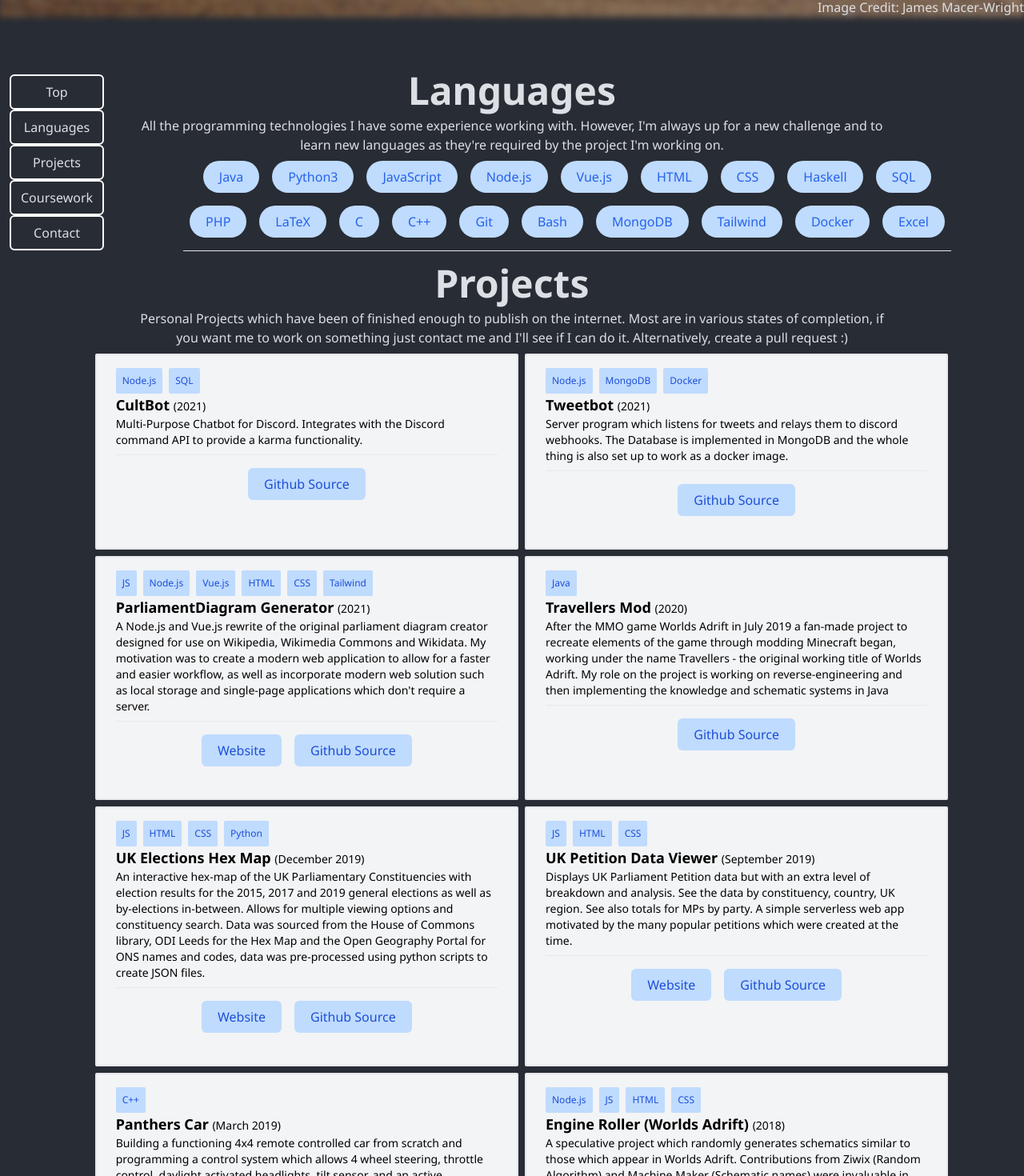
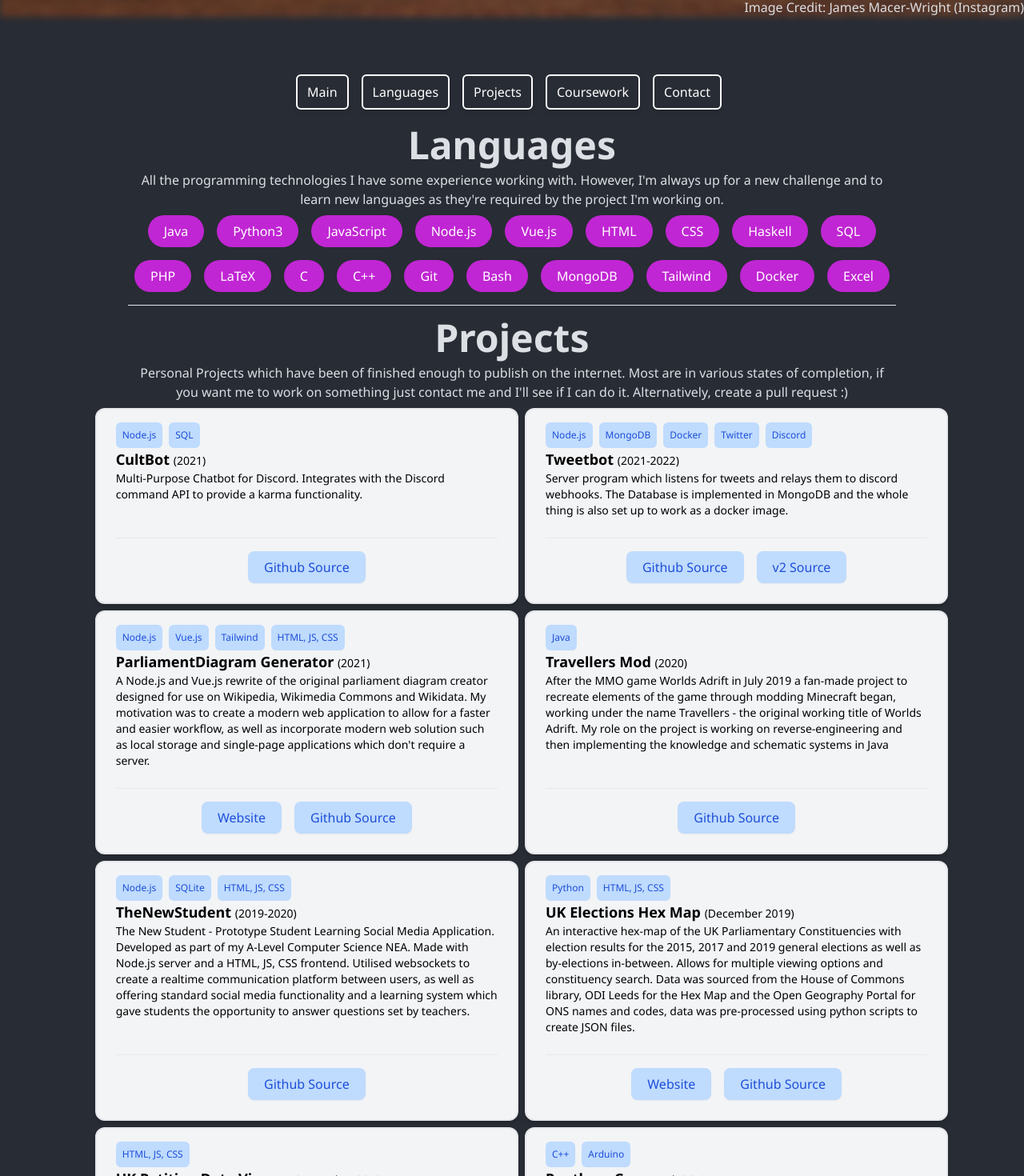
Before and after one commit to jamesm2w/portfolio, a Vue app: page / in a window 1280 px wide. Shown: the part 779-2249 px from the top of the page at 80% size. Built offline with nearby package versions, Linux system fonts and the light colour scheme.

Commit message:
data update and fixed some components styling

```diff
--- a/package.json
+++ b/package.json
@@ -13,7 +13,7 @@
     "@vitejs/plugin-vue": "^1.9.2",
     "autoprefixer": "^10.3.7",
     "postcss": "^8.3.9",
-    "tailwindcss": "^2.2.17",
+    "tailwindcss": "^3.0.24",
     "vite": "^2.6.0"
   }
 }
--- a/src/App.vue
+++ b/src/App.vue
@@ -1,7 +1,7 @@
 <template>
   <Slideshow class="z-0" />
 
-  <div ref="topSection" class="h-screen w-screen">
+  <div ref="topSection" class="h-screen w-screen" style="scroll-snap-align: start;">
     <img
       class="
         rounded-full
@@ -23,8 +23,8 @@
       jamesm2w
     </div>
 
-    <div class="sticky py-4 text-xl font-medium block">
-      Computer Scientist from Dorset, UK
+    <div class="sticky py-4 text-xl font-medium block text-white">
+      Computer Science Student from Dorset
     </div>
 
     <Button
@@ -35,25 +35,14 @@
           behavior: 'smooth',
         })
       "
+      class="text-white"
       >View Projects</Button
     >
   </div>
 
-  <div ref="projectSection" class="min-h-screen w-screen">
+  <div ref="projectSection" class="min-h-screen w-screen" project-section style="scroll-snap-align: start;">
     <NavButtons
       :navitems="navItems"
-      class="
-        sticky
-        top-3
-        flex
-        sm:flex-row
-        flex-wrap
-        justify-center
-        md:flex-col md:float-left
-        ml-3
-        py-3
-      "
-      style="background-color: #282c34;"
     ></NavButtons>
 
     <div ref="sectionTechnology"></div>
@@ -64,7 +53,7 @@
       they're required by the project I'm working on."
     >
       <div class="flex flex-row flex-wrap w-9/12 justify-center m-auto">
-        <Pill v-for="language in projectData.languages" :key="language">
+        <Pill v-for="language in projectData.languages" :key="language" class=" bg-fuchsia-600 text-white">
           {{ language }}
         </Pill>
       </div>
@@ -106,8 +95,8 @@
     <div ref="socialLinks"></div>
     <Section title="Contact & Links" description="Contact Me!">
       <div class="flex flex-row flex-wrap w-9/12 justify-center m-auto">
-        <Pill v-for="linkObj in projectData.socialLinks" :key="linkObj.name">
-          <a :href="linkObj.url" target="_blank">{{ linkObj.name }}</a>
+        <Pill v-for="linkObj in projectData.socialLinks" :key="linkObj.name" class="bg-emerald-500 hover:bg-emerald-700 transition-all duration-100 hover:shadow-md text-white">
+          <a :href="linkObj.url" target="_blank" class="text-white">{{ linkObj.name }}</a>
         </Pill>
       </div>
     </Section>
@@ -147,14 +136,13 @@ const sectionCoursework = ref(null);
 const socialLinks = ref(null);
 
 const navItems = [
-  { name: "Top", target: topSection },
+  { name: "Main", target: topSection },
   { name: "Languages", target: sectionTechnology },
   { name: "Projects", target: sectionProjects },
   { name: "Coursework", target: sectionCoursework },
   { name: "Contact", target: socialLinks },
 ];
 </script>
-
 <style>
 #app {
   font-family: "Noto Sans", sans-serif;
@@ -163,6 +151,7 @@ const navItems = [
   text-align: center;
   color: #dcdfe4;
   margin-top: 60px;
+  scroll-snap-type: y mandatory;
 }
 
 html {
--- a/src/assets/projects.json
+++ b/src/assets/projects.json
@@ -45,11 +45,7 @@
             "url": "https://instagram.com/jamesm2w/"
         },
         {
-            "name": "Discord: jamesm2w#2954",
-            "url": ""
-        },
-        {
-            "name": "Email: me (at) jamesm2w.me",
+            "name": "Email: me@jamesm2w.me",
             "url": "mailto:me@jamesm2w.me"
         }
     ],
@@ -57,16 +53,39 @@
         {
             "name": "CultBot",
             "date": "2021",
-            "links": [{"name": "Github Source", "url": "https://github.com/jamesm2w/cultbot"}],
+            "links": [
+                {
+                    "name": "Github Source",
+                    "url": "https://github.com/jamesm2w/cultbot"
+                }
+            ],
             "description": "Multi-Purpose Chatbot for Discord. Integrates with the Discord command API to provide a karma functionality.",
-            "languages": ["Node.js", "SQL"]
+            "languages": [
+                "Node.js",
+                "SQL"
+            ]
         },
         {
             "name": "Tweetbot",
-            "date": "2021",
-            "links": [{"name": "Github Source", "url": "https://github.com/jamesm2w/tweetbot"}],
+            "date": "2021-2022",
+            "links": [
+                {
+                    "name": "Github Source",
+                    "url": "https://github.com/jamesm2w/tweetbot"
+                },
+                {
+                    "name": "v2 Source",
+                    "url": "https://github.com/jamesm2w/tweetbot-v2"
+                }
+            ],
             "description": "Server program which listens for tweets and relays them to discord webhooks. The Database is implemented in MongoDB and the whole thing is also set up to work as a docker image.",
-            "languages": ["Node.js", "MongoDB", "Docker"]
+            "languages": [
+                "Node.js",
+                "MongoDB",
+                "Docker",
+                "Twitter",
+                "Discord"
+            ]
         },
         {
             "name": "ParliamentDiagram Generator",
@@ -83,12 +102,10 @@
             ],
             "description": "A Node.js and Vue.js rewrite of the original parliament diagram creator designed for use on Wikipedia, Wikimedia Commons and Wikidata. My motivation was to create a modern web application to allow for a faster and easier workflow, as well as incorporate modern web solution such as local storage and single-page applications which don't require a server.",
             "languages": [
-                "JS",
                 "Node.js",
                 "Vue.js",
-                "HTML",
-                "CSS",
-                "Tailwind"
+                "Tailwind",
+                "HTML, JS, CSS"
             ]
         },
         {
@@ -106,6 +123,20 @@
             ]
         },
         {
+            "name": "TheNewStudent",
+            "date": "2019-2020",
+            "links": [
+                {"name": "Github Source", "url": "https://github.com/jamesm2w/TheNewStudent"}
+            ],
+            "description": "The New Student - Prototype Student Learning Social Media Application. Developed as part of my A-Level Computer Science NEA. Made with Node.js server and a HTML, JS, CSS frontend. Utilised websockets to create a realtime communication platform between users, as well as offering standard social media functionality and a learning system which gave students the opportunity to answer questions set by teachers.",
+            "languages": [
+                "Node.js",
+                "SQLite",
+                "HTML, JS, CSS"
+            ]
+
+        },
+        {
             "name": "UK Elections Hex Map",
             "date": "December 2019",
             "links": [
@@ -120,10 +151,8 @@
             ],
             "description": "An interactive hex-map of the UK Parliamentary Constituencies with election results for the 2015, 2017 and 2019 general elections as well as by-elections in-between. Allows for multiple viewing options and constituency search. Data was sourced from the House of Commons library, ODI Leeds for the Hex Map and the Open Geography Portal for ONS names and codes, data was pre-processed using python scripts to create JSON files.",
             "languages": [
-                "JS",
-                "HTML",
-                "CSS",
-                "Python"
+                "Python",
+                "HTML, JS, CSS"
             ]
         },
         {
@@ -141,9 +170,7 @@
             ],
             "description": "Displays UK Parliament Petition data but with an extra level of breakdown and analysis. See the data by constituency, country, UK region. See also totals for MPs by party. A simple serverless web app motivated by the many popular petitions which were created at the time.",
             "languages": [
-                "JS",
-                "HTML",
-                "CSS"
+                "HTML, JS, CSS"
             ]
         },
         {
@@ -157,7 +184,8 @@
             ],
             "description": "Building a functioning 4x4 remote controlled car from scratch and programming a control system which allows 4 wheel steering, throttle control, daylight activated headlights, tilt sensor, and an active suspension for tilt correction. Code was written for the Arduino microcontroller in C++, the car and our team went on to win the 2019 National Championships. Unfortuntely the source code can not be published publicly.",
             "languages": [
-                "C++"
+                "C++",
+                "Arduino"
             ]
         },
         {
@@ -173,12 +201,11 @@
                     "url": "https://github.com/jamesm2w/engine-roller"
                 }
             ],
-            "description": "A speculative project which randomly generates schematics similar to those which appear in Worlds Adrift. Contributions from Ziwix (Random Algorithm) and Machine Maker (Schematic names) were invaluable in reverse-engineering the process.",
+            "description": "A speculative project which randomly generates schematics similar to those which appear in Worlds Adrift. Developed collaboratively to create which was invaluable in reverse-engineering the algorithms and random generation.",
             "languages": [
                 "Node.js",
-                "JS",
-                "HTML",
-                "CSS"
+                "MATLAB",
+                "HTML, JS, CSS"
             ]
         },
         {
@@ -200,15 +227,13 @@
             "date": "2019",
             "links": [
                 {
-                    "name":"Website",
+                    "name": "Website",
                     "url": "https://5carddraw.glitch.me/"
                 }
             ],
             "description": "Web version of the python Card Engine. Simple implementation of Poker (5 card draw). Click cards to discard, and click draw to draw from deck/rank hand.",
             "languages": [
-                "HTML",
-                "CSS",
-                "JS"
+                "HTML, JS, CSS"
             ]
         },
         {
@@ -233,38 +258,77 @@
     "coursework": [
         {
             "name": "Robot Maze Controller",
-            "date": "CS118",
+            "date": "CS118 Programming, 2020",
             "links": [],
-            "description": "Create a controller for a Robot Maze",
-            "languages": ["Java"]
+            "description": "Create a controller for a Robot to solve complex 2-Dimensional mazes using an algorithm.",
+            "languages": [
+                "Java"
+            ]
         },
         {
             "name": "File Editor",
-            "date": "CS132",
+            "date": "CS132 Computer Architecture, 2021",
             "links": [],
-            "description": "",
-            "languages": ["C"]
+            "description": "Create a command-line file editor which supports basic line editing, file creation, file deletion, and file copying. In addition, I extended it with modular functionality to allow custom program definitions as well as a basic variable system.",
+            "languages": [
+                "C"
+            ]
         },
         {
             "name": "Scratch Clone",
-            "date": "CS141",
-            "links": [],
-            "description": "",
-            "languages": ["Haskell"]
+            "date": "CS141 Functional Programming, 2021",
+            "links": [{"name": "Github Source", "url": "https://github.com/jamesm2w/scratch-clone"}, {"name": "Extension Source", "url": "https://github.com/jamesm2w/scratch-clone-ext"}],
+            "description": "Create an interpreter for a scratch-like programming language in Haskell. I added several extensions to the language including support for callable functions, subroutines, further arithmetic expressions, and program control such as loops and break statements.",
+            "languages": [
+                "Haskell"
+            ]
         },
         {
             "name": "WAFFLES",
-            "date": "CS126",
+            "date": "CS126 Design of Information Structures, 2021",
             "links": [],
-            "description": "",
-            "languages": ["Java"]
+            "description": "Create a restaurant review service which offers reviews of restaurants in the local area, including user reviews, favourites and information on the food available. I implemented several data structures, such as self-balancing binary search trees, hashmaps, linked lists, etc. to create a fast and responsive webpage with thousands of entries.",
+            "languages": [
+                "Java"
+            ]
         },
         {
             "name": "Chorinator",
-            "date": "CS139",
+            "date": "CS139 Web Development, 2021",
             "links": [],
-            "description": "",
-            "languages": ["PHP", "SQL", "HTML", "JS", "CSS"]
+            "description": "Create a chore management system using PHP, MySQL, and JavaScript. I implemented a simple web api system for managing chores, users, and assigning users to tasks in a household group.",
+            "languages": [
+                "PHP",
+                "SQL",
+                "HTML, JS, CSS"
+            ]
+        },
+        {
+            "name": "Packet Sniffer",
+            "date": "CS241 Operating Systems & Computer Networks, 2021",
+            "links": [],
+            "description": "Write a multithreaded packet sniffer which intercets ARP, IP, TCP packets to check for any suspicious activity. I created a threadpool and queue system to distribute work and ensure a performant system.",
+            "languages": [
+                "C"
+            ]
+        },
+        {
+            "name": "ShowMustGoOn",
+            "date": "CS255 Artificial Intelligence, 2021",
+            "links": [],
+            "description": "Using backtracking search algorithms with various heuristics and stochastic local search algorithms, create a program which can solve various scheduling problems with given constraints on which bands can play to which demographics, accounting for how much time each band can play.",
+            "languages": [
+                "Python"
+            ]
+        },
+        {
+            "name": "Conjugate Gradient Solver (ACACGS)",
+            "date": "CS257 Advanced Computer Architecture, 2022",
+            "links": [],
+            "description": "Given a microprogram, the task was to optimise the C code performance using parallelisation with OpenMP, vectorisation using Intel Intrinsics and SIMD instructions, and any other compiler optimisations which were available. The program was then tested on Intel Skylake, I achieved a speedup of roughly 6x compared to the original.",
+            "languages": [
+                "C"
+            ]
         }
     ]
 }
--- a/src/components/Button.vue
+++ b/src/components/Button.vue
@@ -7,7 +7,7 @@
       border-2 border-white
       hover:bg-white hover:text-black
       transition
-      duration-500
+      duration-100
       px-3
       py-2
       mr-2
--- a/src/components/NavButtons.vue
+++ b/src/components/NavButtons.vue
@@ -1,24 +1,51 @@
 <template>
-  <div>
-    <Button
-        v-for="item in navitems"
-        :key="item.name"
+    <div ref="target" class="
+	  sticky
+	  top-0
+	  flex
+	  flex-row
+      flex-wrap
+      gap-2
+	  justify-center
+	  py-3
+	" :class="{stuck}" style="top: -2px;">
 
-        @click="
+        <Button v-for="item in navitems" :key="item.name" class="rounded-lg shadow-md text-white" @click="
         item.target.value.scrollIntoView({
             block: 'start',
             inline: 'nearest',
             behavior: 'smooth',
-        });"
-    >
-        {{ item.name }}
-    </Button>
-  </div>
+        });">
+            {{ item.name }}
+        </Button>
+    </div>
 </template>
 <script setup>
+import { onMounted, ref } from "vue";
 import Button from "./Button.vue";
 
-defineProps({
+const props = defineProps({
     navitems: Array
 });
+
+const stuck = ref(false);
+const target = ref();
+
+onMounted(() => {
+    const observer = new IntersectionObserver(
+        ([e]) => {
+            stuck.value = !e.isIntersecting;
+        },
+        {
+            //root: document.querySelector("div[project-section]"),
+            threshold: [0.99]
+        }
+    );
+    observer.observe(target.value);
+});
 </script>
+<style scoped>
+div.stuck {
+    @apply bg-slate-700;
+}
+</style>
--- a/src/components/Pill.vue
+++ b/src/components/Pill.vue
@@ -1,5 +1,5 @@
 <template>
-    <div class="rounded-full py-2 px-5 mx-2 my-2 bg-blue-200 text-blue-600">
+    <div class="rounded-full py-2 px-5 mx-2 my-2 bg-blue-200 text-white">
         <slot></slot>
     </div>
 </template>
--- a/src/components/Project.vue
+++ b/src/components/Project.vue
@@ -1,7 +1,6 @@
 <template>
-  <div
-    class="
-      rounded-sm
+    <div class="
+      rounded-xl
       py-4
       px-6
       ml-3
@@ -11,38 +10,28 @@
       h-full
       bg-gray-100
       text-black
-    "
-  >
-    <div
-      class="flex flex-row justify-start flex-wrap"
-      v-if="languages.length > 0"
-    >
-      <span
-        class="rounded-sm px-2 py-2 mr-2 text-xs bg-blue-200 text-blue-700"
-        v-for="language of languages"
-        :key="language"
-        >{{ language }}</span
-      >
+
+      flex
+      flex-col
+      shadow-md
+    ">
+        <div class="flex flex-row justify-start flex-wrap" v-if="languages.length > 0">
+            <span class="rounded-md px-2 py-2 mr-2 text-xs bg-blue-200 text-blue-700" v-for="language of languages"
+                :key="language">{{ language }}</span>
         </div>
 
-    <span class="block font-semibold text-lg text-left"
-      >{{ name }}
-      <span class="font-extralight text-sm" v-if="date != ''"
-        >({{ date }})</span
-      ></span
-    >
+        <span class="block font-semibold text-lg text-left">{{ name }}
+            <span class="font-extralight text-sm" v-if="date != ''">({{ date }})</span></span>
         <span class="block text-left font-light text-sm">{{ description }}</span>
+
+        <div class="mt-auto">
             <hr class="my-2" />
             <div class="flex flex-row justify-center flex-wrap" v-if="links.length > 0">
-      <a
-        v-for="link in links"
-        :key="link.name"
-        :href="link.url"
-        target="_blank"
-        class="rounded-md bg-blue-200 text-blue-700 py-2 px-5 mx-2 my-2"
-        >{{ link.name }}</a
-      >
+                <a v-for="link in links" :key="link.name" :href="link.url" target="_blank"
+                    class="rounded-lg shadow-sm hover:bg-blue-600 hover:text-blue-200 transition-colors duration-100 hover:shadow-md bg-blue-200 text-blue-700 py-2 px-5 mx-2 my-2">{{ link.name }}</a>
             </div>
+        </div>
+
     </div>
 </template>
 <script setup>
--- a/src/components/Section.vue
+++ b/src/components/Section.vue
@@ -1,5 +1,5 @@
 <template>
-  <div>
+  <div class="section">
     <div class="text-center m-auto sm:w-full md:w-9/12 font-semibold text-5xl py-2" ref="sectionProjects">
       {{title}}
     </div>
--- a/src/components/Slideshow.vue
+++ b/src/components/Slideshow.vue
@@ -4,8 +4,8 @@
         <transition name="fade" mode="out-in">
             <img
                 class="w-full h-full filter blur-sm"
-                src="./../assets/SlideshowBeach.jpg"
-                alt="Picture of a Beach"
+                src="./../assets/SlideshowDorsetHill.jpg"
+                alt="Picture of a Hill in Dorset"
             >
             <!--
             <img
@@ -30,7 +30,7 @@
             >-->
         </transition>
 
-        <span class="absolute bottom-0 right-0"><a href="https://instagram.com/jamesm2w" target="_blank">Image Credit: James Macer-Wright</a></span>
+        <span class="absolute bottom-0 right-0"><a href="https://instagram.com/jamesm2w" target="_blank">Image Credit: James Macer-Wright (Instagram)</a></span>
     </div>
 </template>
 
```
Also changed, not shown: src/assets/SlideshowDorsetHill.jpg (added), 1 other file (tests, documents, lock files or other folders). Lines whose indentation alone changed are shown as unchanged.
